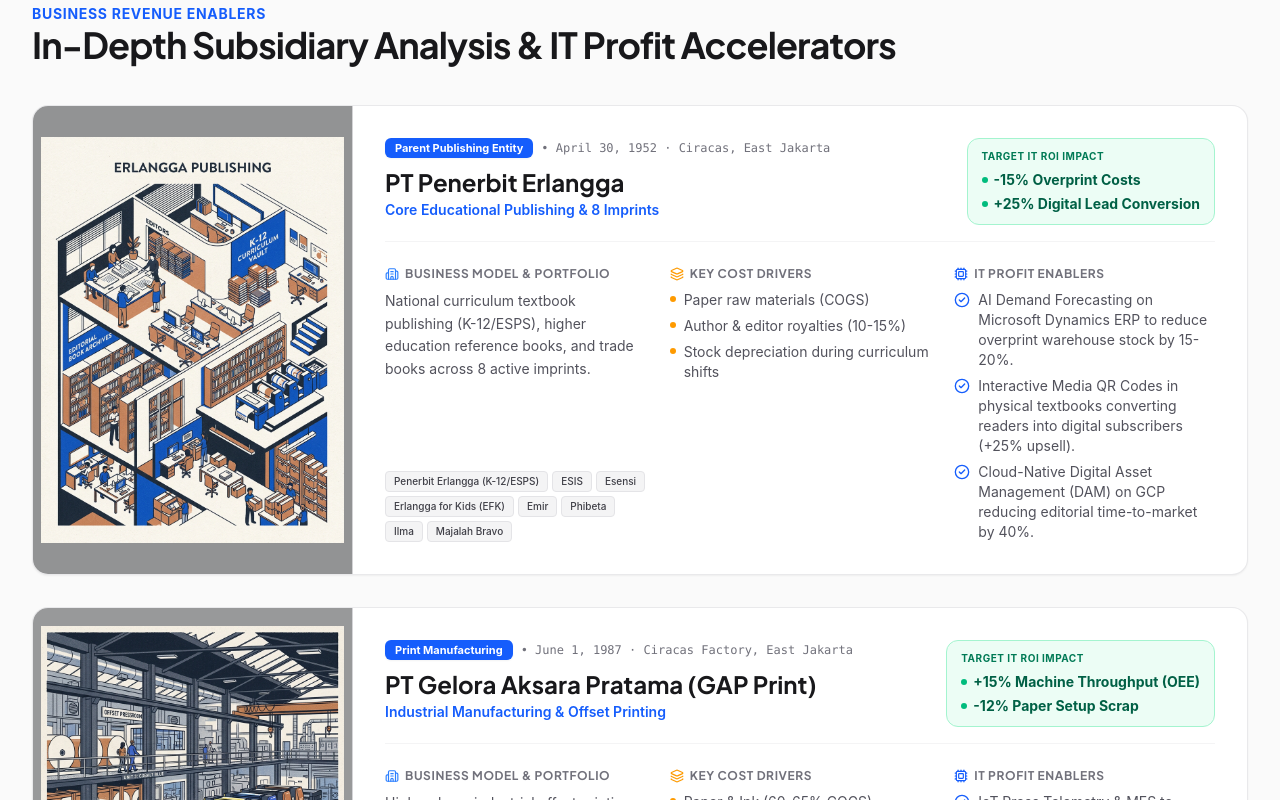
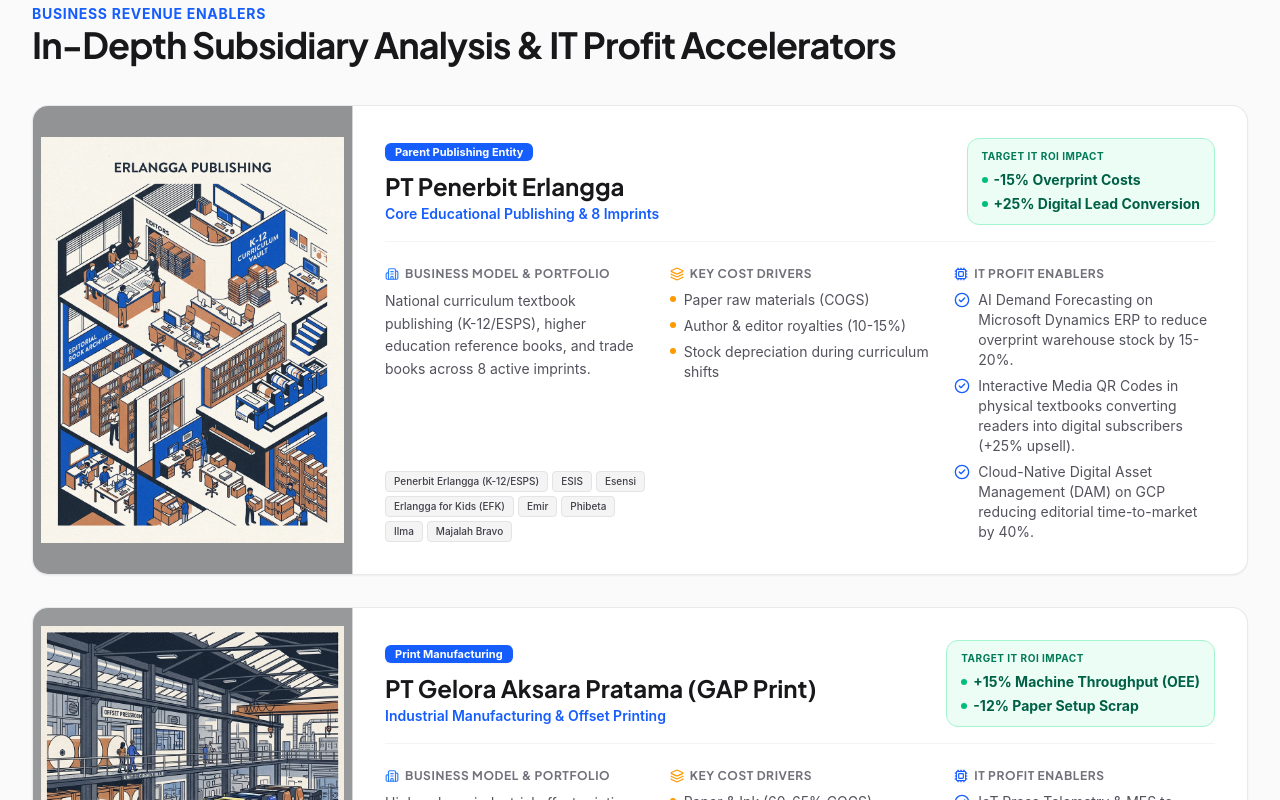
Before and after one commit to okihita/portfolio, a Next.js app: page /erlangga/subsidiaries in a window 1280 px wide. Shown: the part 3380-4180 px from the top of the page. Built offline with nearby package versions, Linux system fonts and the light colour scheme.

Commit message:
style(erlangga): remove secondary date and HQ metadata labels above subsidiary card titles

```diff
--- a/components/erlangga/ErlanggaSubsidiariesView.tsx
+++ b/components/erlangga/ErlanggaSubsidiariesView.tsx
@@ -436,12 +436,9 @@
       <div className="p-6 sm:p-8 flex-1 flex flex-col justify-between space-y-6">
         <div className="flex flex-col sm:flex-row sm:items-start justify-between gap-4 border-b border-zinc-100 dark:border-zinc-800/80 pb-4">
           <div>
-            <div className="flex items-center gap-2 flex-wrap mb-2">
+            <div className="mb-2">
               <span className="px-2.5 py-0.5 rounded-md text-[11px] font-bold bg-blue-600 text-white shadow-xs">
                 {sub.badge}
-              </span>
-              <span className="text-xs text-zinc-500 dark:text-zinc-400 font-mono">
-                • {sub.est} · {sub.hq}
               </span>
             </div>
             <h3 className="text-xl sm:text-2xl font-bold text-zinc-900 dark:text-zinc-50">
```
